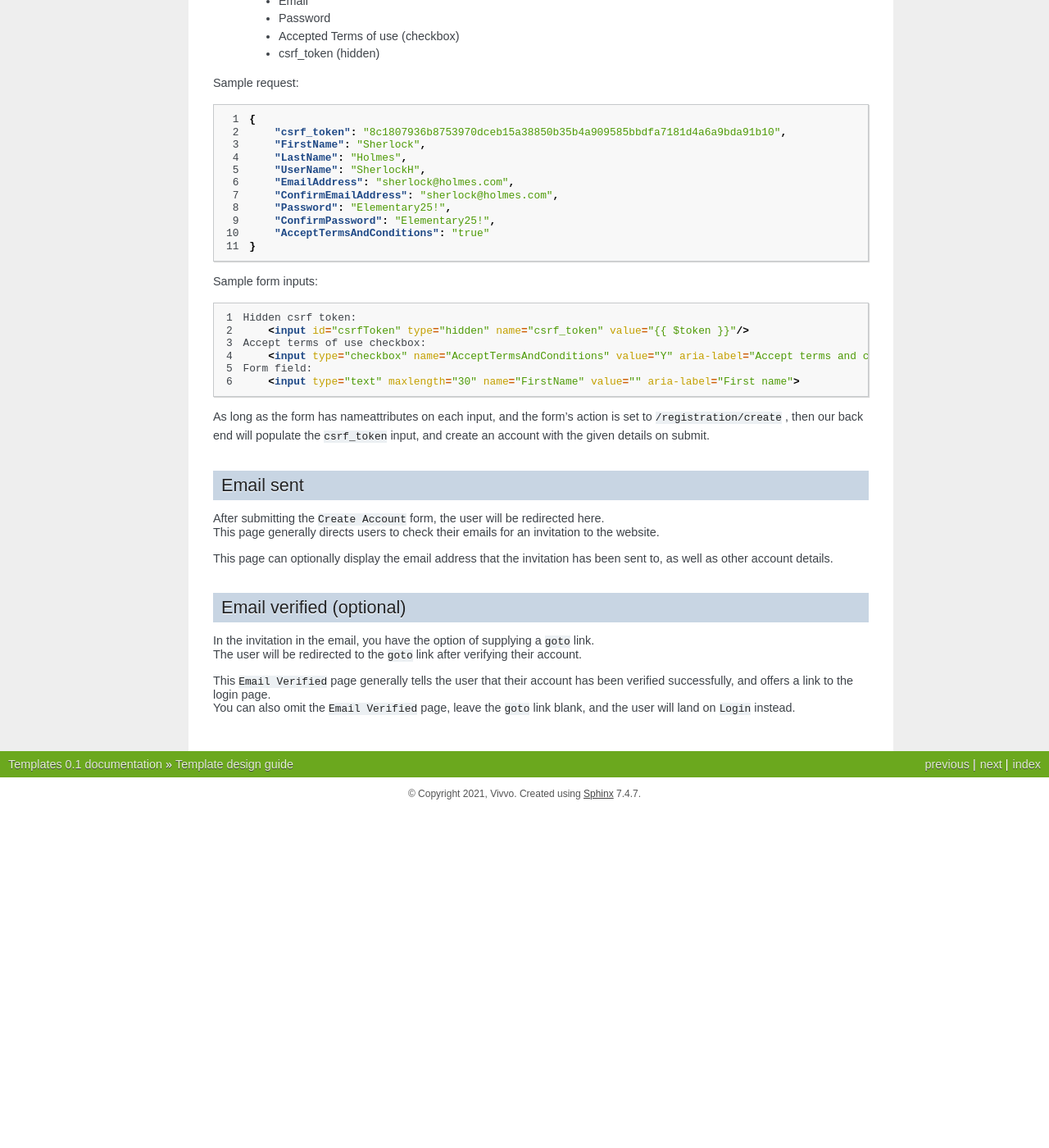
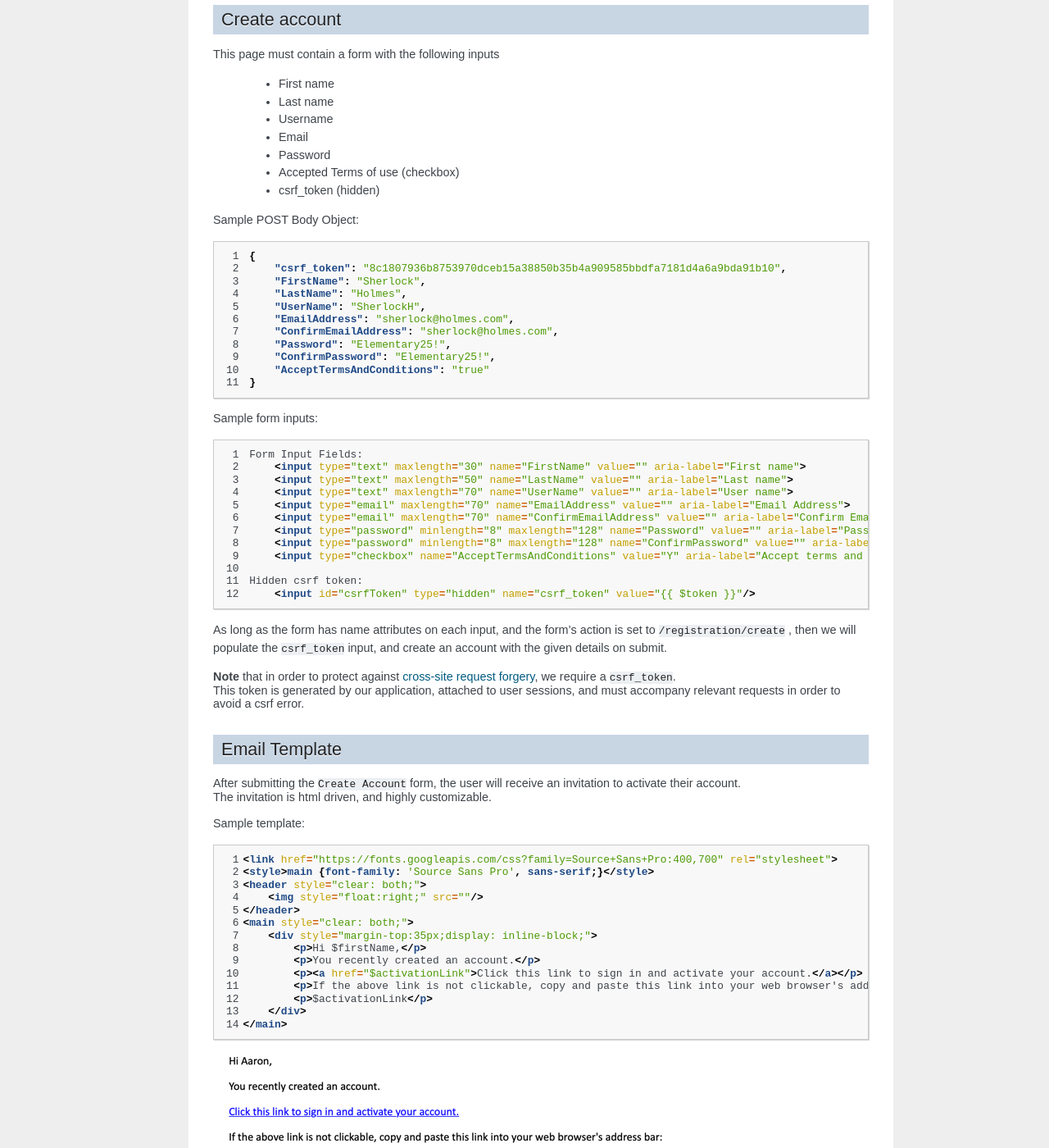
Before and after one commit to Vivvo/gnl-templates, a Sphinx documentation site: the page built from documentation/source/template-design-guide.rst, in a window 1280 px wide and 1400 px high, scrolled down 539 px. Shown: the whole window at 82% size. Built offline with Sphinx 7.4.7, drawn with Linux system fonts in a browser that asks for light colours; before the commit the page ends 1527 px from its top, so only the background shows below that; some of the changed text lies outside the part shown.

Commit message:
DOCS: Jamie's suggestions

```diff
--- a/documentation/source/template-design-guide.rst
+++ b/documentation/source/template-design-guide.rst
@@ -13,7 +13,19 @@
     - Email or Username
     - Password
 
+Sample POST Body Object:
+
+.. code-block:: JSON
+   :linenos:
+
+    {
+        "csrf_token": "8c1807936b8753970dceb15a38850b35b4a909585bbdfa7181d4a6a9bda91b10",
+        "UserNameOrEmail": "sherlock@holmes.com",
+        "Password": "Elementary25!"
+    }
+
 | This page often acts as the home/landing page.
+| When the user hits ``Submit`` the form will POST to ``/registration/create``.
 | It usually also contains links to the ``Create Account`` and ``Forgot Password`` pages.
 
 
@@ -31,7 +43,7 @@
     - csrf_token (hidden)
 
 
-Sample request:
+Sample POST Body Object:
 
 .. code-block:: JSON
    :linenos:
@@ -54,28 +66,66 @@
 .. code-block:: HTML
    :linenos:
 
+    Form Input Fields:
+        <input type="text" maxlength="30" name="FirstName" value="" aria-label="First name">
+        <input type="text" maxlength="50" name="LastName" value="" aria-label="Last name">
+        <input type="text" maxlength="70" name="UserName" value="" aria-label="User name">
+        <input type="email" maxlength="70" name="EmailAddress" value="" aria-label="Email Address">
+        <input type="email" maxlength="70" name="ConfirmEmailAddress" value="" aria-label="Confirm Email Address">
+        <input type="password" minlength="8" maxlength="128" name="Password" value="" aria-label="Password">
+        <input type="password" minlength="8" maxlength="128" name="ConfirmPassword" value="" aria-label="Confirm Password">
+        <input type="checkbox" name="AcceptTermsAndConditions" value="Y" aria-label="Accept terms and conditions">
+
     Hidden csrf token:
         <input id="csrfToken" type="hidden" name="csrf_token" value="{{ $token }}"/>
-    Accept terms of use checkbox:
-        <input type="checkbox" name="AcceptTermsAndConditions" value="Y" aria-label="Accept terms and conditions">
-    Form field:
-        <input type="text" maxlength="30" name="FirstName" value="" aria-label="First name">
 
 
 
-As long as the form has nameattributes on each input, and the form's action is set to
+As long as the form has name attributes on each input, and the form's action is set to
 ``/registration/create``
-, then our back end will populate the ``csrf_token`` input, and create an account with the given details on submit.
+, then we will populate the ``csrf_token`` input, and create an account with the given details on submit.
 
 
+| **Note** that in order to protect against `cross-site request forgery <https://portswigger.net/web-security/csrf>`_, we require a ``csrf_token``.
+| This token is generated by our application, attached to user sessions, and must accompany relevant requests in order to avoid a csrf error.
+
+
+Email Template
+**************
+
+| After submitting the ``Create Account`` form, the user will receive an invitation to activate their account.
+| The invitation is html driven, and highly customizable.
+
+Sample template:
+
+.. code-block:: HTML
+   :linenos:
+
+   <link href="https://fonts.googleapis.com/css?family=Source+Sans+Pro:400,700" rel="stylesheet">
+   <style>main {font-family: 'Source Sans Pro', sans-serif;}</style>
+   <header style="clear: both;">
+       <img style="float:right;" src=""/>
+   </header>
+   <main style="clear: both;">
+       <div style="margin-top:35px;display: inline-block;">
+           <p>Hi $firstName,</p>
+           <p>You recently created an account.</p>
+           <p><a href="$activationLink">Click this link to sign in and activate your account.</a></p>
+           <p>If the above link is not clickable, copy and paste this link into your web browser's address bar:</p>
+           <p>$activationLink</p>
+       </div>
+   </main>
+
+.. image:: ./images/email-sample.png
+    :align: center
+    :alt: Email sample
 
 
 
 Email sent
 **********
 
-| After submitting the ``Create Account`` form, the user will be redirected here.
-| This page generally directs users to check their emails for an invitation to the website.
+This page generally directs users to check their emails for an invitation to the website.
 
 This page can optionally display the email address that the invitation has been sent to, as well as other account details.
 
```
Also changed, not shown: documentation/source/images/email-sample.png (added).
